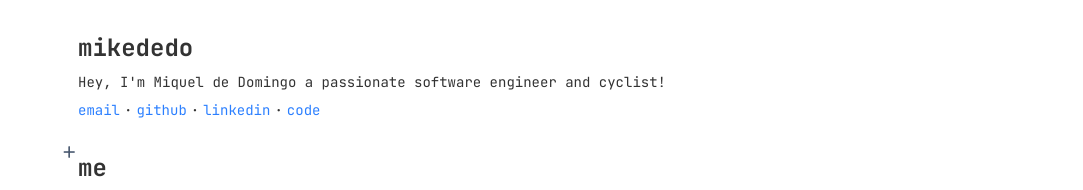
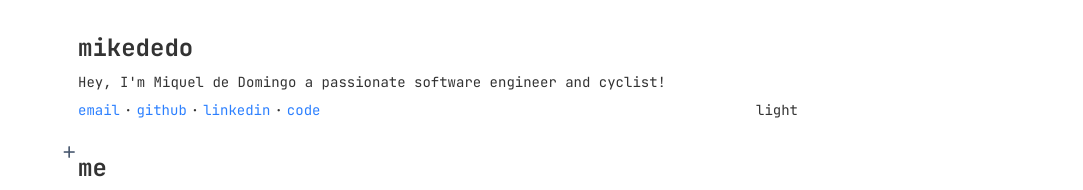
Before and after one commit to mikededo/portfolio, a SvelteKit app: page / in a window 1280 px wide. Shown: the top 190 px of the page, without its empty margins (197-1280 px from the left). Built offline with nearby package versions, Linux system fonts and the light colour scheme; no server answers.

Commit message:
feat: add theme toggle

```diff
--- a/src/app.css
+++ b/src/app.css
@@ -1,4 +1,6 @@
 @import 'tailwindcss';
+
+@custom-variant dark (&:where(.dark, .dark *));
 
 @font-face {
   font-display: swap;
@@ -48,30 +50,55 @@
   --font-mono: 'JetBrains Mono', ui-monospace;
 }
 
+:root {
+  --scrollbar-thumb: #333;
+}
+
+@media (prefers-color-scheme: dark) {
+  :root {
+    --scrollbar-thumb: #a3a3a3;
+  }
+}
+
 * {
   scrollbar-width: thin;
   scrollbar-gutter: stable;
-  scrollbar-color: #333 transparent;
+  scrollbar-color: var(--scrollbar-thumb) transparent;
 }
 
 html {
-  color: #333;
+  @apply bg-white text-[#333] dark:bg-neutral-900 dark:text-neutral-200;
+
   font-family: 'JetBrains Mono', monospace;
 }
 
 a:focus-visible,
 button:focus-visible {
-  @apply text-blue-700 bg-blue-200 outline-none;
+  @apply text-blue-700 bg-blue-200 outline-none dark:text-blue-200 dark:bg-blue-900/80;
 }
 
 h2 {
   @apply mt-8 mb-2 text-xl font-bold md:text-2xl relative;
 }
+
 h2:after {
   content: '+';
-  @apply absolute -top-4 -left-4 font-thin text-slate-600;
+  @apply absolute -top-4 -left-4 font-thin text-slate-600 dark:text-slate-500;
 }
 
 a {
-  @apply text-blue-500 hover:underline;
+  @apply text-blue-500 hover:underline dark:text-blue-400;
 }
+
+::view-transition-old(root),
+::view-transition-new(root) {
+  animation: none;
+  mix-blend-mode: normal;
+}
+/* Accessibility: Disable strictly for users who prefer reduced motion */
+@media (prefers-reduced-motion: reduce) {
+  ::view-transition-old(root),
+  ::view-transition-new(root) {
+    animation: auto;
+  }
+}
--- a/src/app.html
+++ b/src/app.html
@@ -1,5 +1,5 @@
 <!doctype html>
-<html lang="en">
+<html lang="en" class="%theme%">
   <head>
     <meta charset="utf-8" />
     <title>Miquel de Domingo</title>
--- /dev/null
+++ b/src/hooks.server.ts
@@ -0,0 +1,16 @@
+import type { Handle } from '@sveltejs/kit';
+
+import { getThemeCookie, THEME_COOKIE } from '$lib/utils/theme';
+
+const theme: Handle = ({ event, resolve }) => {
+  const cookie = getThemeCookie(event.cookies);
+  event.cookies.set(THEME_COOKIE, cookie, {
+    path: '/'
+  });
+
+  return resolve(event, {
+    transformPageChunk: ({ html }) => html.replace('%theme%', cookie)
+  });
+};
+
+export const handle: Handle = theme;
--- /dev/null
+++ b/src/lib/utils/theme.ts
@@ -0,0 +1,54 @@
+import type { Cookies } from '@sveltejs/kit';
+
+import * as v from 'valibot';
+
+export const THEME_COOKIE = 'mikededo:theme';
+export enum Theme {
+  Dark = 'dark',
+  Light = 'light',
+  System = 'system'
+}
+
+export const ThemeSchema = v.enum(Theme);
+
+export const getThemeCookie = (cookies: Cookies) => {
+  const cookie = cookies.get(THEME_COOKIE);
+  const parsed = v.safeParse(ThemeSchema, cookie);
+
+  return parsed.success ? parsed.output : Theme.System;
+};
+
+export const setTheme = (theme: Theme) => {
+  fetch('/api/set-theme', {
+    body: JSON.stringify({ theme }),
+    method: 'POST'
+  });
+};
+
+export const themeChangeAnimation = async (theme: Theme) => {
+  const root = document.documentElement;
+
+  if (!document.startViewTransition) {
+    root.classList = theme;
+    return;
+  }
+
+  const transition = document.startViewTransition(() => {
+    root.classList = theme;
+  });
+  await transition.ready;
+
+  document.documentElement.animate(
+    {
+      clipPath: [
+        'inset(0 0 100% 0)',
+        'inset(0 0 0% 0)'
+      ]
+    },
+    {
+      duration: 450,
+      easing: 'cubic-bezier(0.2, 0, 0, 1)',
+      pseudoElement: '::view-transition-new(root)'
+    }
+  );
+};
--- a/src/routes/+layout.server.ts
+++ b/src/routes/+layout.server.ts
@@ -1,10 +1,11 @@
 import type { LayoutServerLoad } from './$types';
 
 import { getIsRecoveryPeriod, getWeeklyActivitySummary } from '$lib/server';
+import { getThemeCookie } from '$lib/utils/theme';
 
 export const prerender = true;
 
-export const load: LayoutServerLoad = async () => {
+export const load: LayoutServerLoad = async ({ cookies }) => {
   const [stats, isRecoveryPeriod] = await Promise.all([
     getWeeklyActivitySummary(),
     getIsRecoveryPeriod()
@@ -12,6 +13,7 @@ export const load: LayoutServerLoad = async () => {
 
   return {
     isRecoveryPeriod: isRecoveryPeriod.unwrapOr(null),
-    stats: stats.unwrapOr(null)
+    stats: stats.unwrapOr(null),
+    theme: getThemeCookie(cookies)
   };
 };
--- a/src/routes/+page.svelte
+++ b/src/routes/+page.svelte
@@ -4,6 +4,7 @@
     import { SvelteSet } from 'svelte/reactivity';
 
     import { AnimatedNumber, Experience, Link, Project } from '$lib/components';
+    import { setTheme, Theme, themeChangeAnimation } from '$lib/utils/theme';
 
     const URLS = [
         { href: 'mailto:miquelddg@gmail.com', name: 'email' },
@@ -16,6 +17,7 @@
     const { data }: Props = $props();
 
     const expanded = new SvelteSet<string>(['stackai']);
+    let theme = $state(data.theme);
 
     const onToggleExpand = (id: string) => () => {
         if (expanded.has(id)) {
@@ -23,6 +25,14 @@
         } else {
             expanded.add(id);
         }
+    };
+
+    const onThemeChange = () => {
+        const newTheme = theme === Theme.Light ? Theme.Dark : Theme.Light;
+
+        theme = newTheme;
+        setTheme(newTheme);
+        themeChangeAnimation(theme);
     };
 
     const formatTime = (hours: number): string => {
@@ -36,10 +46,8 @@
         return `${wholeHours}h${minutes.toString().padStart(2, '0')}m`;
     };
 
-    const formatNumber =
-        (digits: number = 2) =>
-            (value: number): string =>
-                value.toFixed(digits);
+    const formatNumber = (digits: number = 2) => (value: number): string => value.toFixed(digits);
+
 </script>
 
 <main class="mx-auto w-full lg:w-3/4">
@@ -52,6 +60,13 @@
             <Link role="listitem" {href}>{name}</Link>
             {#if i < URLS.length - 1}&centerdot;{/if}
         {/each}
+        <button
+            class="ml-auto cursor-pointer hover:underline"
+            type="button"
+            onclick={onThemeChange}
+        >
+            {theme === Theme.Light ? 'dark' : 'light'}
+        </button>
     </div>
 
     {@render h2('me')}
--- /dev/null
+++ b/src/routes/api/set-theme/+server.ts
@@ -0,0 +1,16 @@
+import type { Action } from '@sveltejs/kit';
+
+import { json } from '@sveltejs/kit';
+import * as v from 'valibot';
+
+import { THEME_COOKIE, ThemeSchema } from '$lib/utils/theme';
+
+export const POST: Action = async ({ cookies, request }) => {
+  const maybeTheme = v.safeParse(v.object({ theme: ThemeSchema }), await request.json());
+  if (maybeTheme.issues) {
+    return json({ message: 'Invalid theme provided' }, { status: 400 });
+  }
+
+  cookies.set(THEME_COOKIE, maybeTheme.output.theme, { path: '/' });
+  return json(null, { status: 200 });
+};
```
